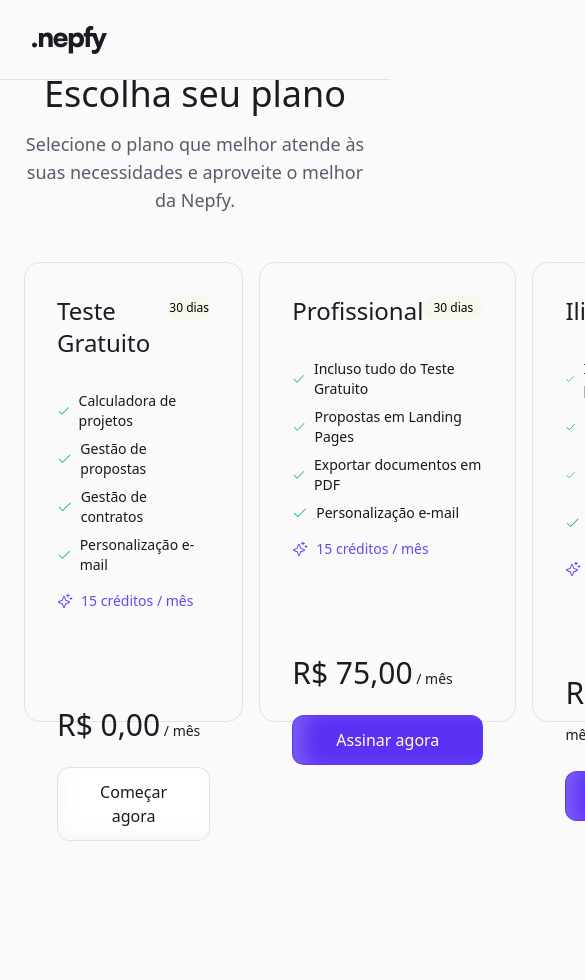
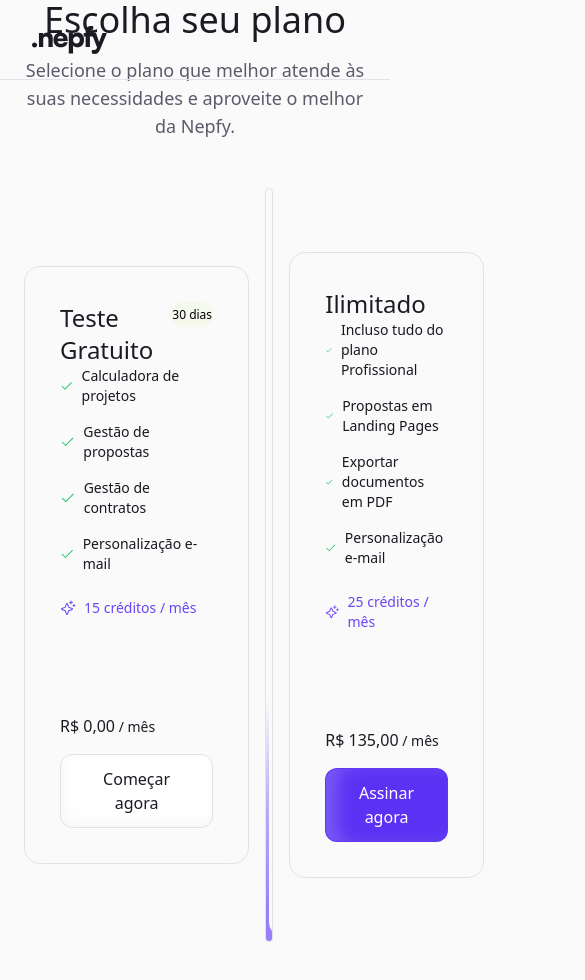
Before and after one commit to nepfy/dashboard-fe, a Next.js app: page /planos in a window 390 px wide. Shown: the top 980 px of the page, 585 px wide, since content can reach past the window. Before the commit the page ends 844 px from the top, so only its background shows below. Built offline with nearby package versions, Linux system fonts and the light colour scheme.

Commit message:
fix: add responsive layout to plans page

```diff
--- a/src/app/globals.css
+++ b/src/app/globals.css
@@ -130,29 +130,27 @@
 }
 
 .gradient-border {
-  background: linear-gradient(
-      0deg,
-      var(--Colors-White-Neutral-200, #fafafb),
-      var(--Colors-White-Neutral-200, #fafafb)
-    ),
-    linear-gradient(
-      118.06deg,
-      rgba(253, 253, 253, 0) 67.41%,
-      #ac99f3 81.28%,
-      #815ffd 95.44%
-    );
+  background: #fafafb;
+  border: 1px solid #e0e3e9;
+  position: relative;
+  z-index: 0;
+  overflow: hidden;
 }
 
-.create-account {
-  backdrop-filter: blur(100px);
+.gradient-border::after {
+  content: "";
+  position: absolute;
+  top: 0;
+  right: 0;
+  bottom: 0;
+  left: 0;
+  z-index: -1;
   background: linear-gradient(
-      0deg,
-      var(--Colors-Primary-400, #6b46f5),
-      var(--Colors-Primary-400, #6b46f5)
-    ),
-    radial-gradient(
-      92.09% 85.42% at 86.3% 87.5%,
-      rgba(0, 0, 0, 0.23) 0%,
-      rgba(0, 0, 0, 0) 86.18%
-    );
+    118.06deg,
+    rgba(253, 253, 253, 0) 67.41%,
+    #ac99f3 81.28%,
+    #815ffd 95.44%
+  );
+  opacity: 0.8;
+  pointer-events: none;
 }
--- a/src/app/page.tsx
+++ b/src/app/page.tsx
@@ -110,7 +110,7 @@
 
             <div className="text-center text-[var(--color-white-neutral-light-500)]">
               Você é novo aqui?{" "}
-              <Link href="/create-account">
+              <Link href="/criar-conta">
                 <p className="text-[var(--color-primary-light-400)] hover:underline inline-block font-medium">
                   Criar conta
                 </p>
--- a/src/app/planos/page.tsx
+++ b/src/app/planos/page.tsx
@@ -13,6 +13,7 @@
     credits: 15,
     price: "R$ 0,00",
     buttonTitle: "Começar agora",
+    isFreeTrial: true,
   },
   {
     id: 2,
@@ -26,7 +27,7 @@
     credits: 15,
     price: "R$ 75,00",
     buttonTitle: "Assinar agora",
-    isBtnCallToAction: true,
+    highlight: true,
   },
   {
     id: 3,
@@ -40,7 +41,6 @@
     credits: 25,
     price: "R$ 135,00",
     buttonTitle: "Assinar agora",
-    isBtnCallToAction: true,
   },
 ];
 
--- a/src/components/PlanAndFeatureCard/index.tsx
+++ b/src/components/PlanAndFeatureCard/index.tsx
@@ -8,7 +8,8 @@
   credits: number;
   price: string;
   buttonTitle: string;
-  isBtnCallToAction?: boolean;
+  isFreeTrial?: boolean;
+  highlight?: boolean;
 }
 
 interface PlanAndFeatureCardProps {
@@ -17,24 +18,30 @@
 
 const PlanAndFeatureCard: React.FC<PlanAndFeatureCardProps> = ({ plans }) => (
   <>
-    {plans.map((plan) => (
-      <div
-        className=" bg-white-neutral-light-200 rounded-[var(--radius-m)] px-8 pt-8 h-[460px] w-[416px] border-1 border-[var(--color-white-neutral-light-300)] mx-2"
-        key={plan.id}
-      >
-        <div className="flex items-center gap-4 mb-6 w-full">
-          <div className="w-full">
-            <div className="flex flex-row justify-between w-full">
-              <h3 className="text-2xl font-medium text-[var(--color-white-neutral-light-800)] mb-6">
+    {plans.map((plan) => {
+      const cardClassName = `rounded-[var(--radius-m)] md:max-h-[580px] md:h-[580px] lg:max-h-[500px] lg:h-[500px] xl:h-[460px] xl:max-h-[460px] w-[416px] border border-[var(--color-white-neutral-light-300)] mx-2 p-[3px] ${
+        plan?.highlight && "gradient-border"
+      }`;
+
+      return (
+        <div className={cardClassName} key={plan.id}>
+          <div className="w-full h-full rounded-[var(--radius-m)] px-8 py-8 xl:py-4 bg-[var(--color-white-neutral-light-200)] flex flex-col justify-between items-center">
+            <div className="flex items-stretch gap-4 mb-4 w-full h-full">
+              <div className="w-full h-full items-stretch flex flex-col justify-between">
+                <div className="flex flex-row justify-between w-full sm:mb-3 xl:mb-4">
+                  <h3 className="text-2xl font-medium text-[var(--color-white-neutral-light-800)]">
                     {plan.title}
                   </h3>
+                  {plan?.isFreeTrial && (
                     <div className="flex w-[60px] h-[25px] rounded-full border-green-light-100 bg-secondary-light-10 font-medium text-xs items-center justify-center">
                       30 dias
                     </div>
+                  )}
                 </div>
 
+                <div>
                   {plan.features.map((feature) => (
-              <div className="flex items-center gap-2 mt-2" key={feature}>
+                    <div className="flex items-center gap-2 mb-4" key={feature}>
                       <Checkbox />
                       <p className="text-sm text-white-neutral-light-900">
                         {feature}
@@ -42,15 +49,16 @@
                     </div>
                   ))}
 
-            <div className="flex items-center gap-2 mt-4">
+                  <div className="flex items-center gap-2 mt-6">
                     <Sparkle />
                     <p className="text-sm text-primary-light-400">
                       {plan.credits} créditos / mês
                     </p>
                   </div>
+                </div>
 
                 <div className="flex items-center gap-2 mt-24">
-              <p className="text-3xl text-white-neutral-light-800">
+                  <p className="md:text-2xl lg:text-3xl text-white-neutral-light-800">
                     {plan.price}
                     <span className="text-sm text-white-neutral-light-800">
                       {" "}
@@ -61,7 +69,22 @@
               </div>
             </div>
 
-        {plan.isBtnCallToAction ? (
+            {plan.isFreeTrial ? (
+              <button
+                className="
+               w-full py-3 px-6
+               rounded-[var(--radius-s)]
+               border-1 border-[var(--color-white-neutral-light-300)]
+               bg-[var(--color-white-neutral-light-100)]
+               text-[var(--color-white-neutral-light-800)]
+               font-medium
+               hover:cursor-pointer
+               transition-colors
+               button-inner"
+              >
+                {plan.buttonTitle}
+              </button>
+            ) : (
               <button
                 className="
               w-full py-3 px-6
@@ -76,24 +99,11 @@
               >
                 {plan?.buttonTitle}
               </button>
-        ) : (
-          <button
-            className="
-                w-full py-3 px-6
-                rounded-[var(--radius-s)]
-                border-1 border-[var(--color-white-neutral-light-300)]
-                bg-[var(--color-white-neutral-light-100)]
-                text-[var(--color-white-neutral-light-800)]
-                font-medium
-                hover:cursor-pointer
-                transition-colors
-                button-inner"
-          >
-            {plan.buttonTitle}
-          </button>
             )}
           </div>
-    ))}
+        </div>
+      );
+    })}
   </>
 );
 
```
Lines whose indentation alone changed are shown as unchanged.
